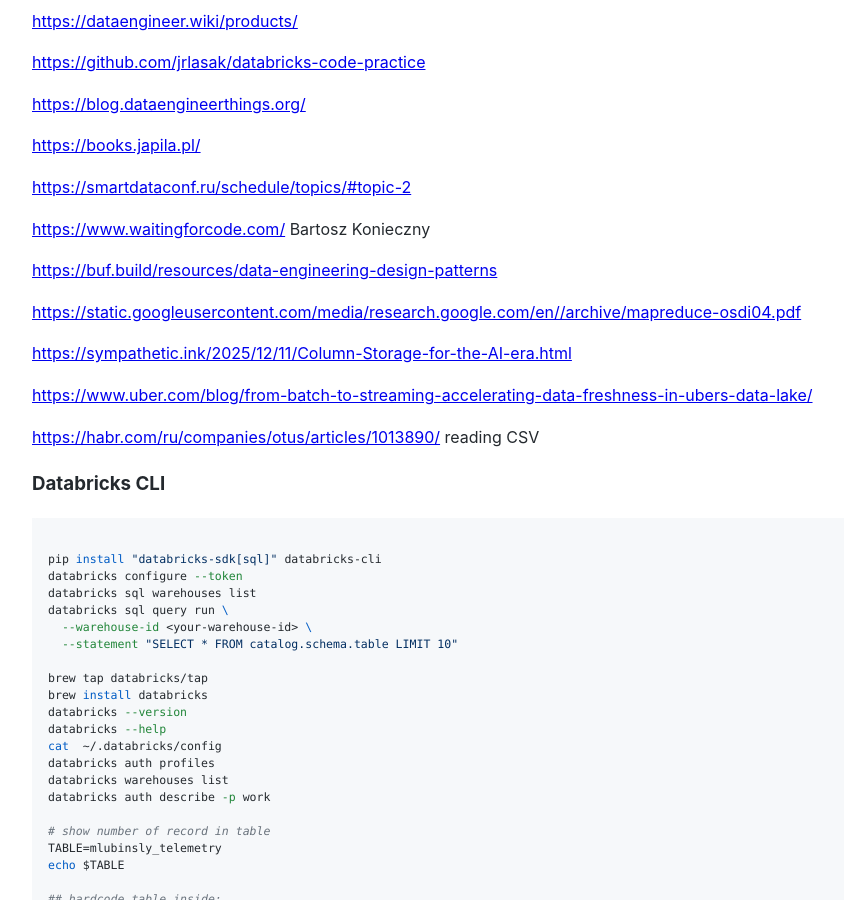
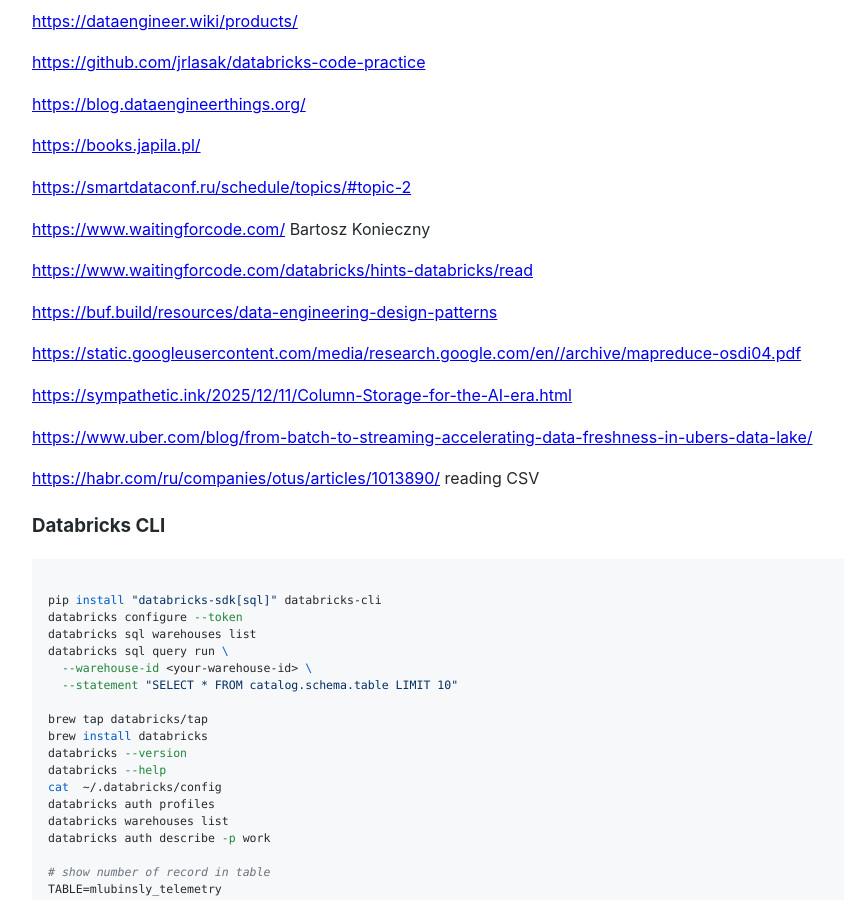
Before and after one commit to Michael-Lubinsky/michael-lubinsky.github.com, a Jekyll site: the page built from spark/briks.md, in a window 1280 px wide and 900 px high, scrolled down 478 px. Shown: the whole window, without its empty margins (158-1002 px from the left). Built offline with Jekyll 4.4.1, drawn with Linux system fonts in a browser that asks for light colours; our own code applies the rules of GitHub Pages for plain Markdown files.

Commit message:
Update briks.md

```diff
--- a/spark/briks.md
+++ b/spark/briks.md
@@ -32,6 +32,8 @@
 <https://smartdataconf.ru/schedule/topics/#topic-2>
 
 <https://www.waitingforcode.com/>  Bartosz Konieczny
+
+<https://www.waitingforcode.com/databricks/hints-databricks/read>
 
 <https://buf.build/resources/data-engineering-design-patterns>
 
```
